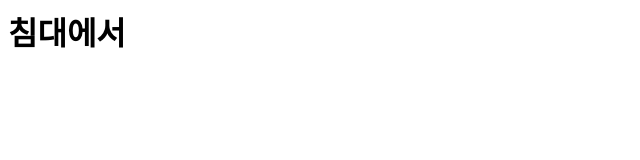
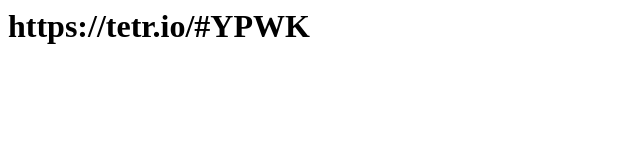
Before and after one commit to otok0406/20220730, a plain HTML site: page index.html in a window 1280 px wide. Shown: the whole page, without its empty margins (0-640 px from the left). Drawn offline with Linux system fonts and the light colour scheme.

Commit message:
Update index.html

```diff
--- a/index.html
+++ b/index.html
@@ -4,7 +4,7 @@
 	</head>
 
 	<body>
-		<h1>침대에서</h1>
+		<h1>https://tetr.io/#YPWK</h1>
 		<script>
 			var s = '지금';
 
```
